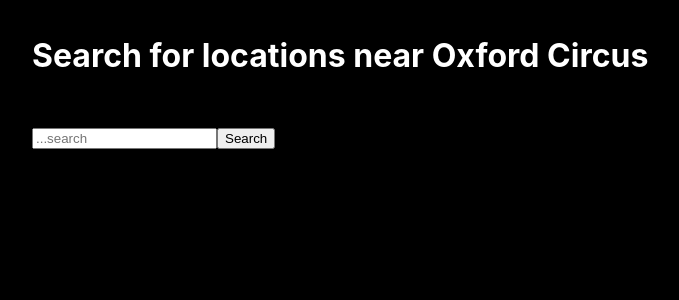
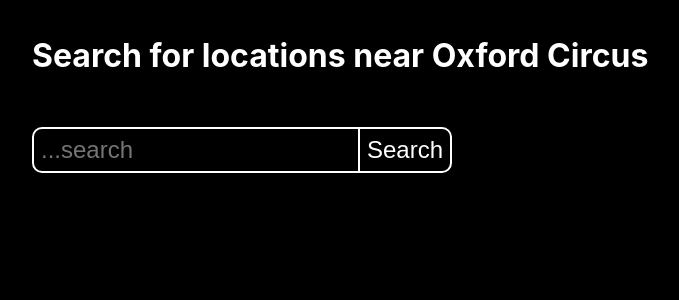
Before and after one commit to Loftee/foursquare-venues, a React (Create React App) app: page / in a window 1280 px wide. Shown: the top 300 px of the page, without its empty margins (23-702 px from the left). Built offline with nearby package versions, Linux system fonts and the light colour scheme.

Commit message:
search styling

```diff
--- a/src/components/Search.scss
+++ b/src/components/Search.scss
@@ -1,4 +1,25 @@
 .search {
   width: 100%;
   padding: 15px;
+
+  &__input, &__submit {
+    background: transparent;
+    border: 2px solid white;
+    border-bottom-left-radius: 10px;
+    border-top-left-radius: 10px;
+    font-size: 24px;
+    padding: 7px;
+    color: white;
+  }
+
+  &__submit {
+    border-radius: 0 10px 10px 0;
+    position: relative;
+    left: -2px;
+    cursor: pointer;
+  }
+
+  &__submit:hover {
+    background: #333;
+  }
 }
```
